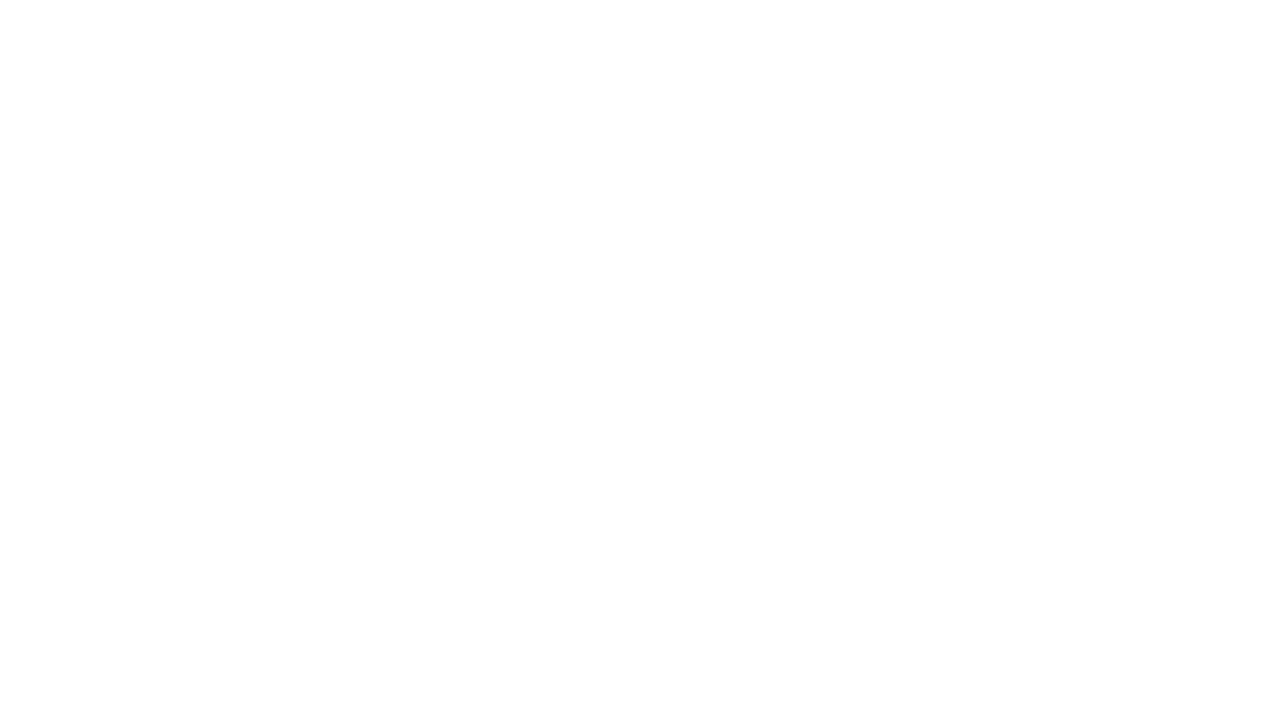
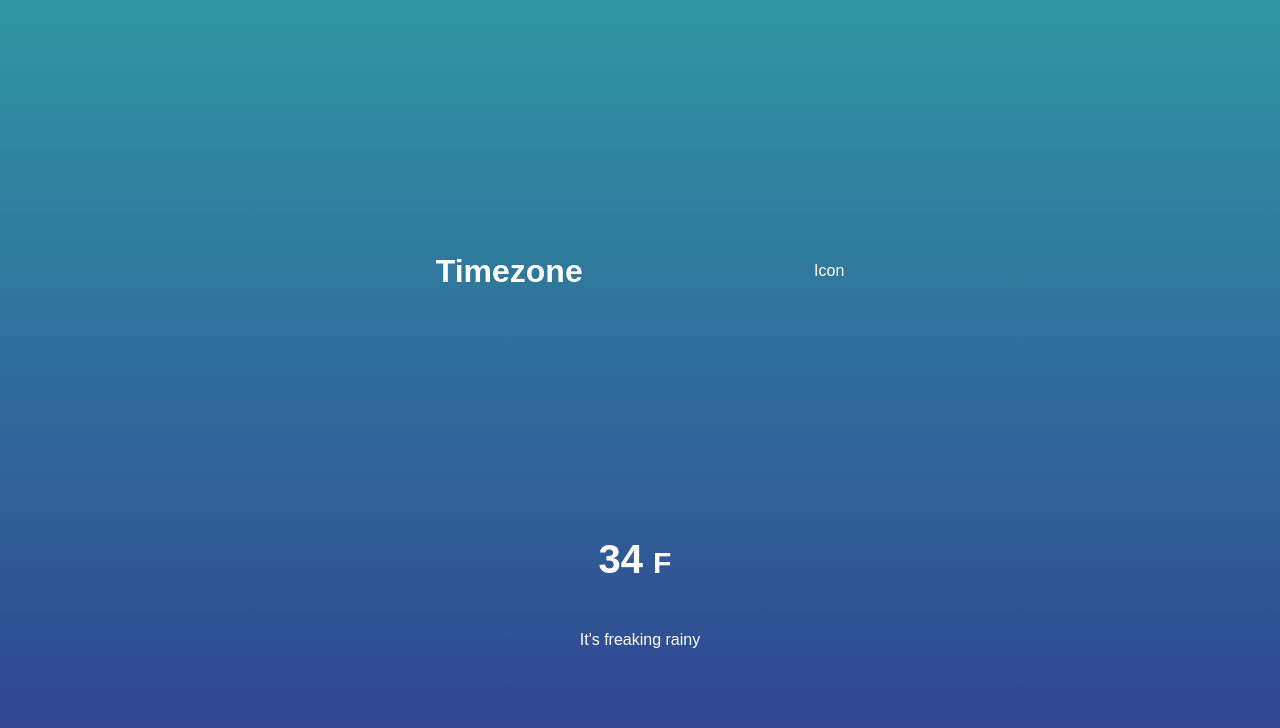
Before and after one commit to supertata/weatherApp, a plain HTML site: page index.html in a window 1280 px wide. Drawn offline with Linux system fonts and the light colour scheme.

Commit message:
Added HTML and CSS

```diff
--- a/index.html
+++ b/index.html
@@ -1,14 +1,27 @@
 <!DOCTYPE html>
 <html lang="en">
+
 <head>
     <link rel="stylesheet" href="styles.css">
     <meta charset="UTF-8">
     <meta name="viewport" content="width=device-width, initial-scale=1.0">
     <title>Weather App</title>
 </head>
+
 <body>
+    <div class="location">
+        <h1 class="location-timezone">Timezone</h1>
+        <p>Icon</p>
+    </div>
 
+    <div class="temperature">
+        <div class="degree-section"></div>
+        <h2 class="temperature-degree">34<span>F</span></h2>
+    </div>
+    <div class="temperature-description"> It's freaking rainy</div>
+    </div>
 
     <script src="script.js"></script>
 </body>
+
 </html>
--- a/styles.css
+++ b/styles.css
@@ -0,0 +1,42 @@
+* {
+  margin: 0;
+  padding: 0;
+  box-sizing: border-box;
+}
+
+body {
+  height: 100vh;
+  display: flex;
+  justify-content: center;
+  flex-direction: column;
+  align-items: center;
+  background: linear-gradient(rgb(47, 150, 163), rgb(48, 62, 143));
+  font-family: sans-serif;
+  color: white;
+}
+
+.location,
+.temperature {
+  height: 30vh;
+  width: 50%;
+  display: flex;
+  justify-content: space-around;
+  align-items: center;
+}
+
+.temperature {
+  flex-direction: column;
+}
+
+.degree-section {
+  display: flex;
+  align-items: center;
+}
+h2 span {
+  margin: 10px;
+  font-size: 30px;
+}
+
+h2 {
+  font-size: 40px;
+}
```
